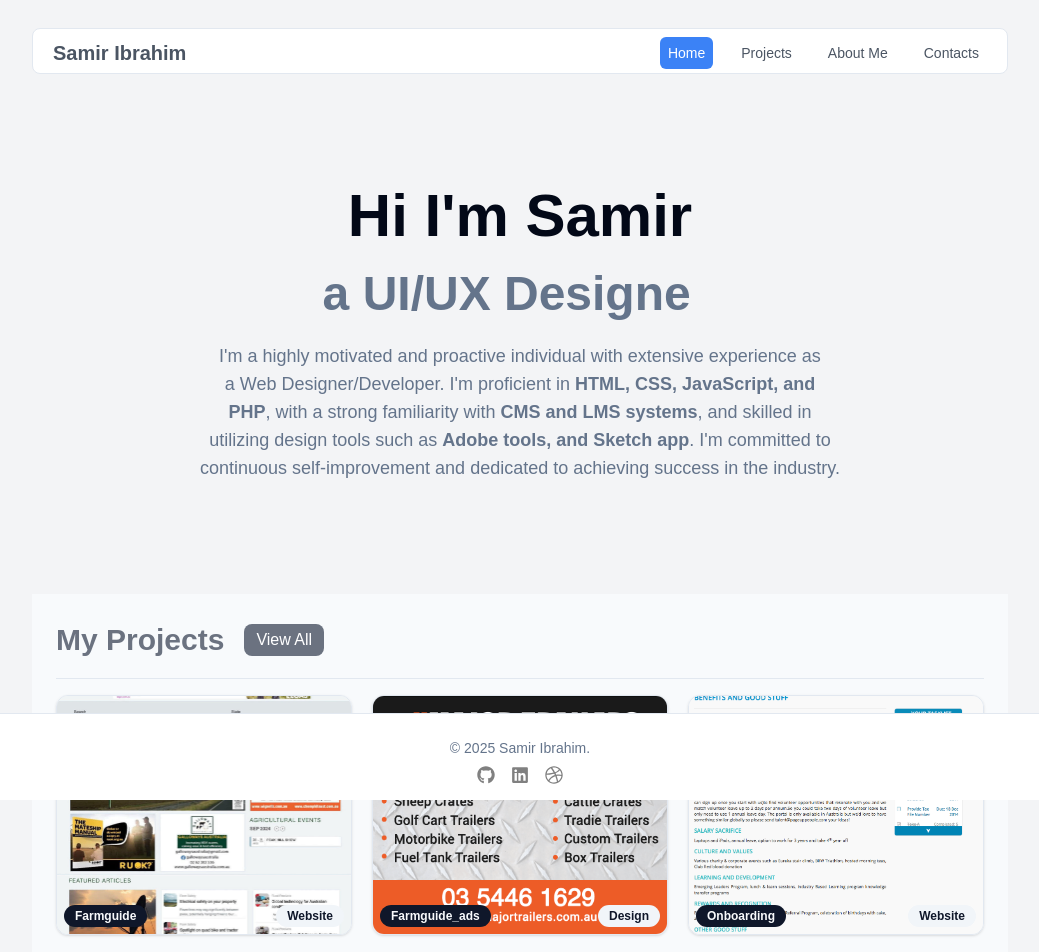
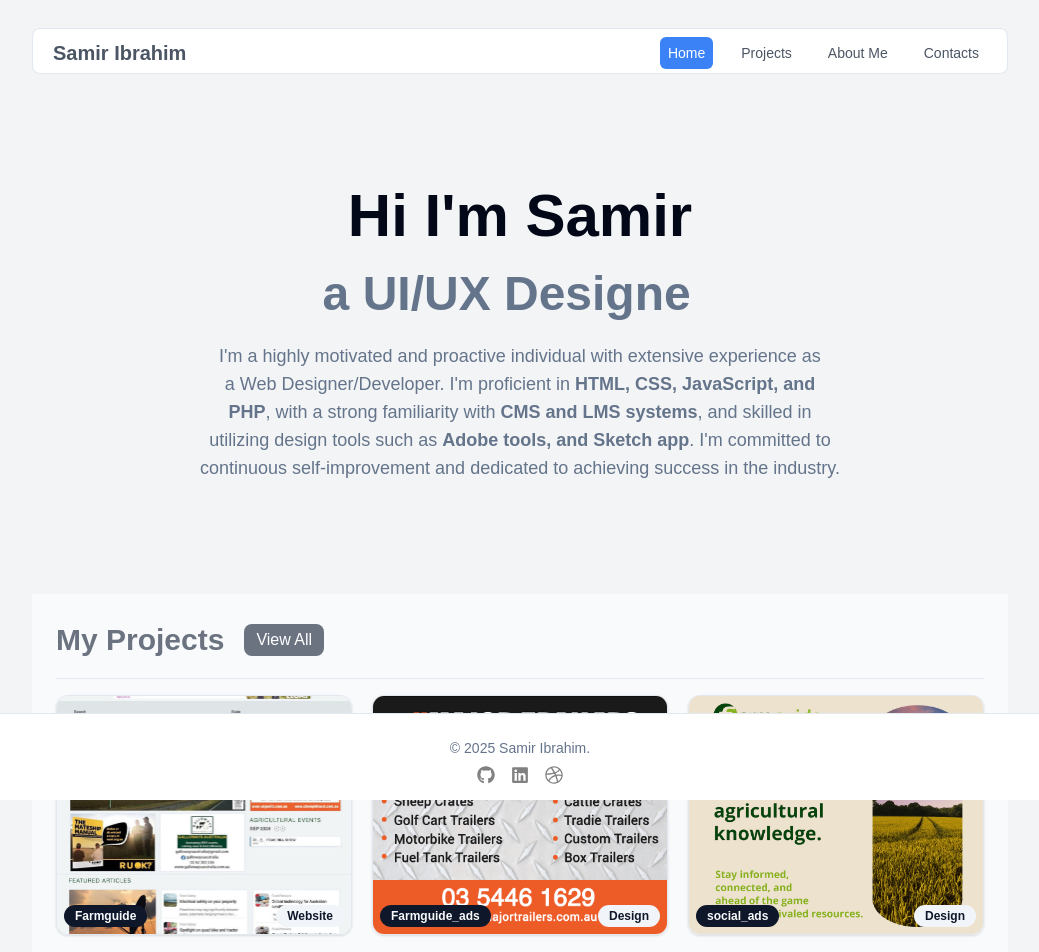
Before and after one commit to samir76/samir76.github.io, a Next.js app: page / in a window 1280 px wide. Shown: the top 952 px of the page, without its empty margins (120-1159 px from the left). Built offline with nearby package versions, Linux system fonts and the light colour scheme.

Commit message:
Update index.tsx

```diff
--- a/src/pages/index.tsx
+++ b/src/pages/index.tsx
@@ -32,7 +32,9 @@ export default function Home() {
 
         <hr className="mb-4"/>
 
-      <ImageGrid images={cardImages.slice(0,3)} />
+{/*       <ImageGrid images={cardImages.slice(0,3)} /> */}
+
+         <ImageGrid images={[cardImages[0], cardImages[1], cardImages[3]]} />
 
       </div>
     </main>
```
